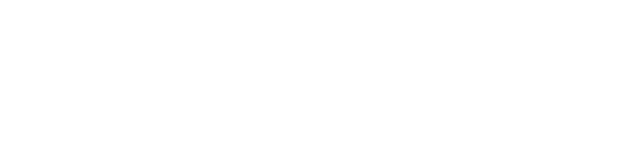
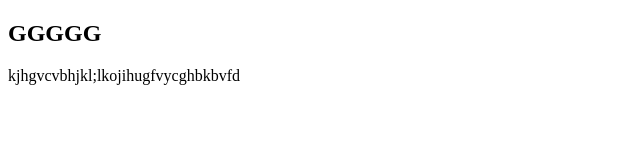
Before and after one commit to Maria256790/project, a plain HTML site: page index.html in a window 1280 px wide. Shown: the whole page, without its empty margins (0-640 px from the left). Drawn offline with Linux system fonts and the light colour scheme.

Commit message:
new block

```diff
--- a/index.html
+++ b/index.html
@@ -9,7 +9,10 @@
 </head>
 
 <body>
-
+    <div>
+        <h2>GGGGG</h2>
+        <p>kjhgvcvbhjkl;lkojihugfvycghbkbvfd</p>
+    </div>
 </body>
 
 </html>
```
